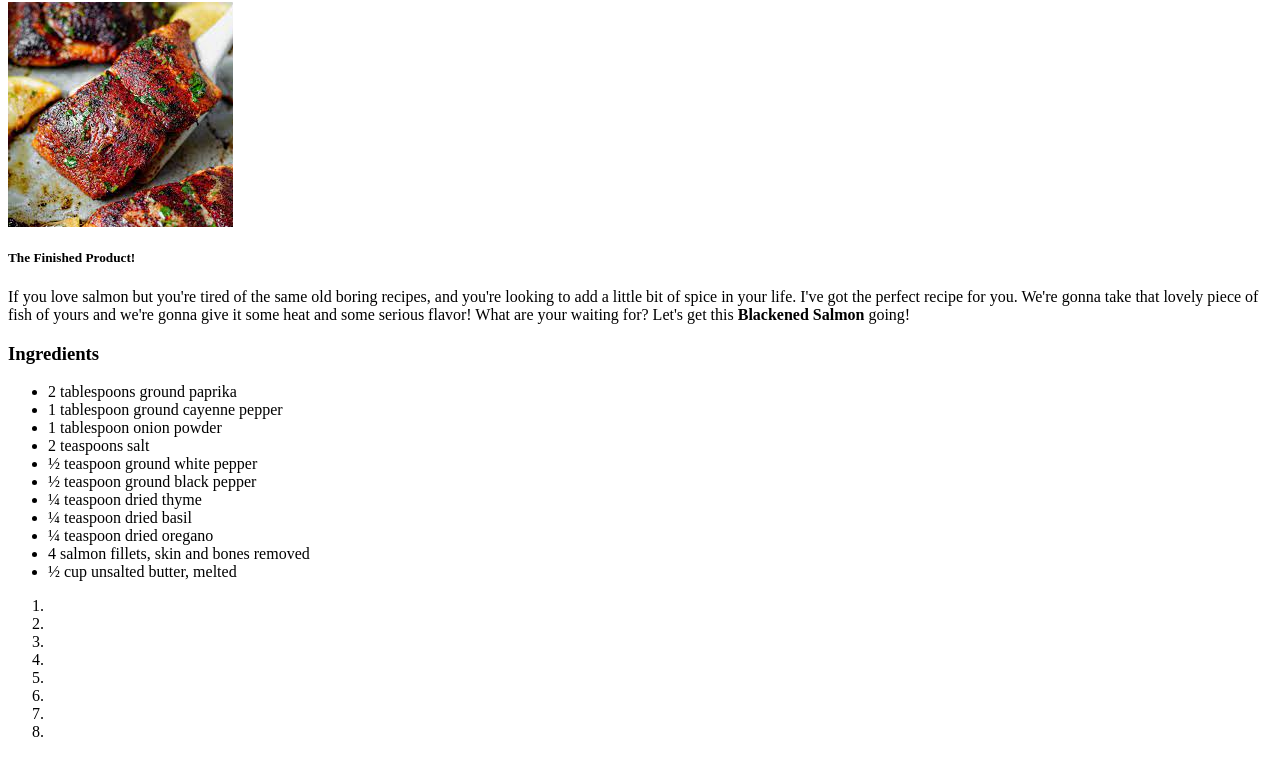
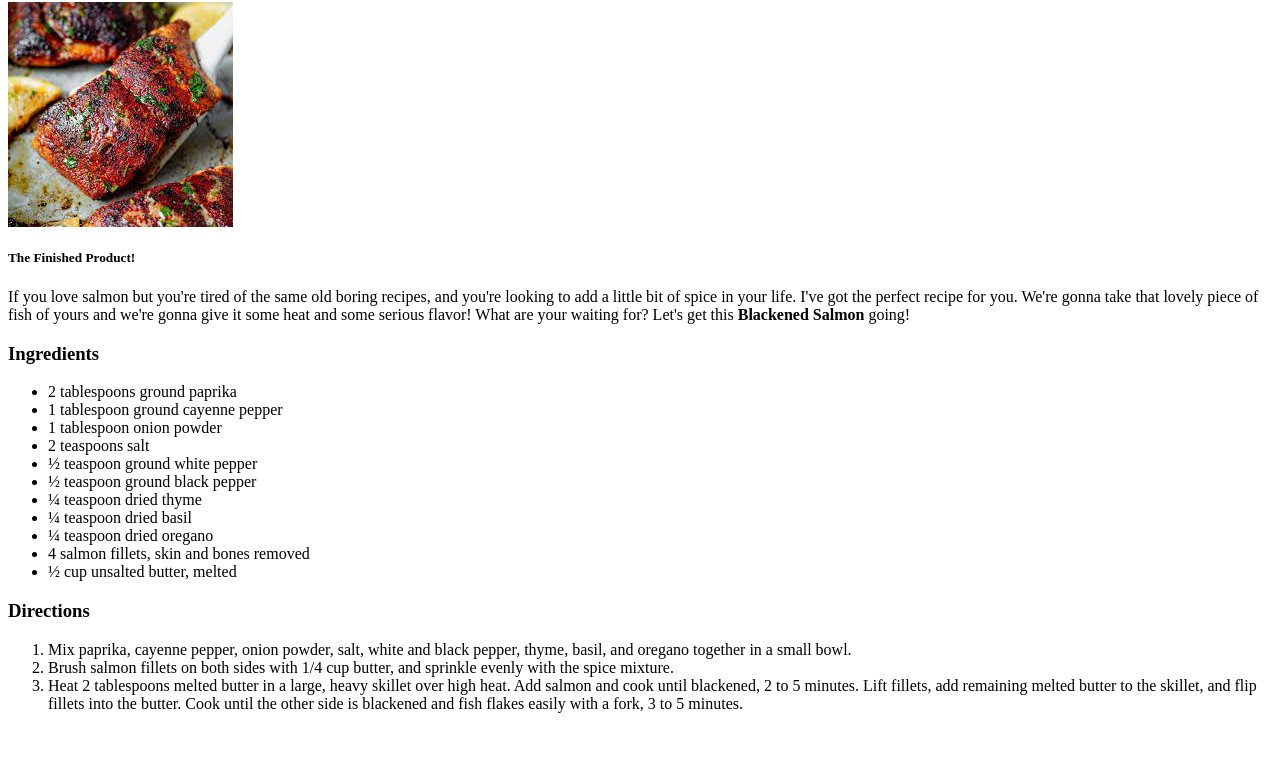
Before and after one commit to MilltownXpress/odin-recipes, a plain HTML site: page recipes/blackened-salmon.html in a window 1280 px wide. Shown: the part 64-821 px from the top of the page. After the commit the page ends 800 px from the top, so only its background shows below. Drawn offline with Linux system fonts and the light colour scheme; files whose address does not match are found by name.

Commit message:
recipes/blackened-salmon.html

```diff
--- a/recipes/blackened-salmon.html
+++ b/recipes/blackened-salmon.html
@@ -21,14 +21,13 @@
         <li>4 salmon fillets, skin and bones removed</li>
         <li>½ cup unsalted butter, melted</li>
     </ul>
+    <h3>Directions</h3>
     <ol>
-        <li></li>
-        <li></li>
-        <li></li>
-        <li></li>
-        <li></li>
-        <li></li>
-        <li></li>
-        <li></li>
+        <li>Mix paprika, cayenne pepper, onion powder, salt, white and black pepper, thyme, basil, and oregano together in a small bowl.</li>
+        <li>Brush salmon fillets on both sides with 1/4 cup butter, and sprinkle evenly with the spice mixture.</li>
+        <li>Heat 2 tablespoons melted butter in a large, heavy skillet over high heat. Add salmon and cook until blackened,
+            2 to 5 minutes. Lift fillets, add remaining melted butter to the skillet, and flip fillets into the butter. Cook until the
+            other side is blackened and fish flakes easily with a fork, 3 to 5 minutes.</li>
+
     </ol>
 </body>
```
